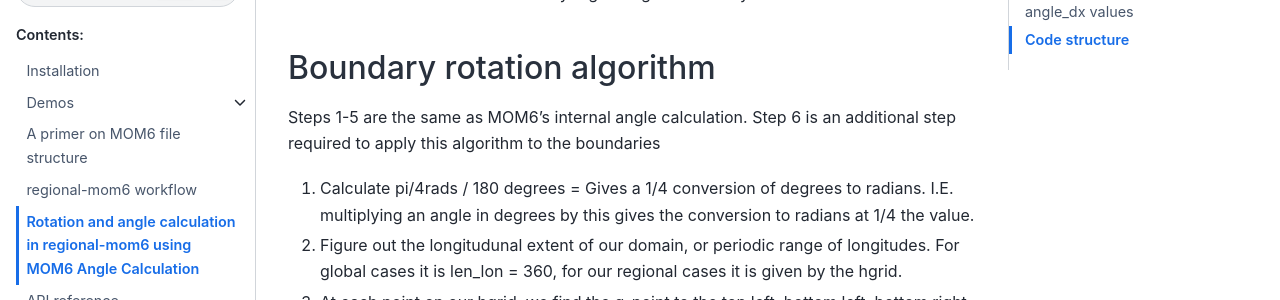
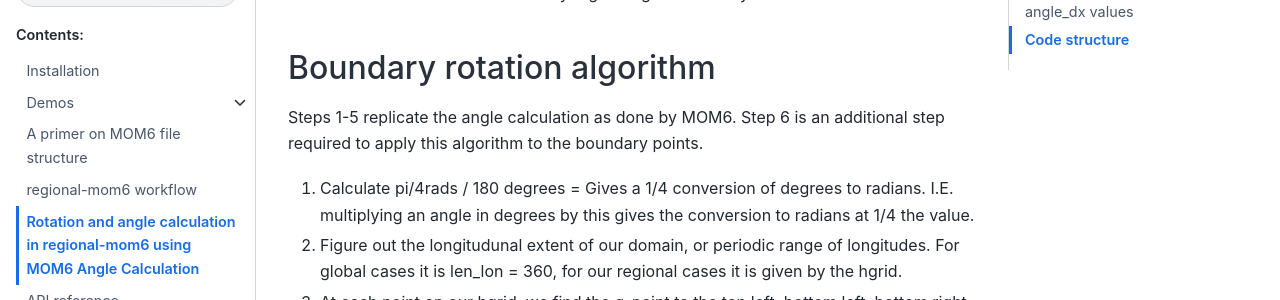
Before and after one commit to COSIMA/regional-mom6, a Sphinx documentation site: the page built from docs/angle_calculation.md, in a window 1280 px wide and 900 px high, scrolled down 368 px. Shown: the part 153-453 px from the top of the window. Built offline with Sphinx 7.4.7 and the Sphinx Book theme 1.1.4, drawn with Linux system fonts in a browser that asks for light colours; pages that are not in the unit, such as notebooks, are missing from menus.

Commit message:
Update docs/angle_calculation.md

```diff
--- a/docs/angle_calculation.md
+++ b/docs/angle_calculation.md
@@ -8,7 +8,7 @@ Here we explain the implementation of MOM6 angle calculation in regional-mom6, w
 
 
 ## Boundary rotation algorithm
-Steps 1-5 are the same as MOM6's internal angle calculation. Step 6 is an additional step required to apply this algorithm to the boundaries
+Steps 1-5 replicate the angle calculation as done by MOM6. Step 6 is an additional step required to apply this algorithm to the boundary points.
 
 1. Calculate pi/4rads / 180 degrees  = Gives a 1/4 conversion of degrees to radians. I.E. multiplying an angle in degrees by this gives the conversion to radians at 1/4 the value.
 2. Figure out the longitudunal extent of our domain, or periodic range of longitudes. For global cases it is len_lon = 360, for our regional cases it is given by the hgrid.
```
